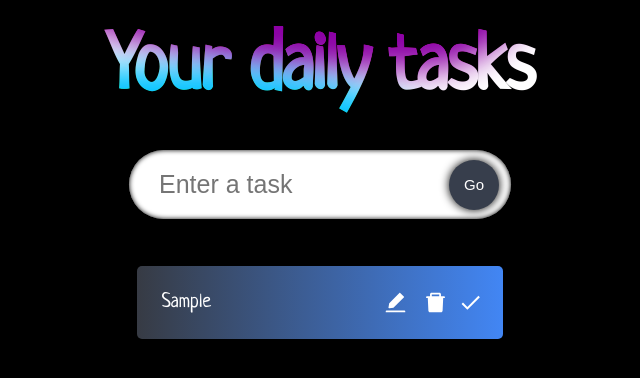
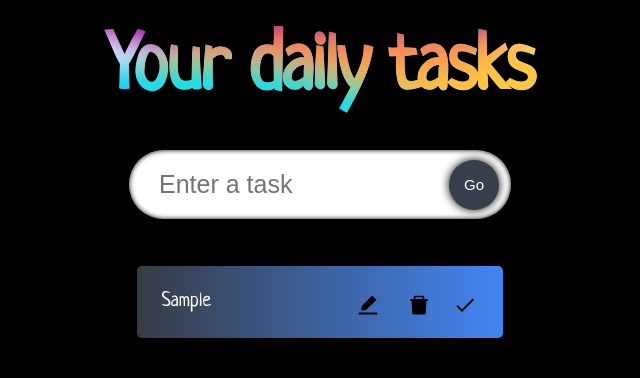
Before and after one commit to andrei-alexandrov/todo-app-typescript, a React (Create React App) app: page / in a window 1280 px wide. Both pictures are taken after typing "Sample" into the empty fields and a click on the button "Go". Shown: the top 378 px of the page, without its empty margins (320-960 px from the left). Built offline with nearby package versions, Linux system fonts and the light colour scheme.

Commit message:
optimization changes + added custom useLocaleStorage hook

```diff
--- a/src/App.tsx
+++ b/src/App.tsx
@@ -1,38 +1,41 @@
-import React, { useState, useEffect } from 'react';
-import InputField from './components/InputField/InputField';
+import React, { useState } from "react";
+import InputField from "./components/InputField/InputField";
+import useLocalStorage from "./useLocalStorage";
 
-import './App.css';
-import { Todo } from './model';
-import TodoList from './components/TodoList/TodoList';
-import GlowingText from './components/GlowingText/GlowingText';
+import "./App.css";
+import "./globalStyles.css";
+
+import { Todo } from "./model";
+import TodoList from "./components/TodoList/TodoList";
+import GlowingText from "./components/GlowingText/GlowingText";
+
+const LOCAL_STORAGE_KEY = "todos";
 
 const App: React.FC = () => {
   const [todo, setTodo] = useState<string | number>("");
-  const [todos, setTodos] = useState<Todo[]>([]);
+  const [todos, setTodos] = useLocalStorage<Todo[]>(LOCAL_STORAGE_KEY, []);
 
-  useEffect(() => {
-    const storedTodos = localStorage.getItem('todos');
-    if (storedTodos) {
-      setTodos(JSON.parse(storedTodos));
-    }
-  }, []);
+  // useEffect(() => {
+  //   const storedTodos = localStorage.getItem(LOCAL_STORAGE_KEY);
+  //   if (storedTodos) {
+  //     setTodos(JSON.parse(storedTodos));
+  //   }
+  // }, []);
 
-  useEffect(() => {
-    localStorage.setItem('todos', JSON.stringify(todos));
-  }, [todos]);
+  // useEffect(() => {
+  //   localStorage.setItem(LOCAL_STORAGE_KEY, JSON.stringify(todos));
+  // }, [todos]);
 
   const handleAdd = (e: React.FormEvent) => {
     e.preventDefault();
     if (todo) {
       setTodos((todos) => {
-        return (
-          [...todos, { id: Date.now(), todo: todo, isDone: false }]
-        )
-      })
+        return [...todos, { id: Date.now(), todo: todo, isDone: false }];
+      });
       setTodo("");
     }
-  }
-  console.log(todos)
+  };
+  console.log(todos);
 
   // const handleAdd = (e: React.FormEvent) => {
   //   e.preventDefault();
@@ -43,12 +46,11 @@ const App: React.FC = () => {
 
   return (
     <div className="app">
-      {/* <span className="heading">Your daily tasks</span> */}
       <GlowingText title="Your daily tasks" />
       <InputField todo={todo} setTodo={setTodo} handleAdd={handleAdd} />
       <TodoList todos={todos} setTodos={setTodos} />
     </div>
   );
-}
+};
 
 export default App;
--- a/src/components/GlowingText/GlowingText.css
+++ b/src/components/GlowingText/GlowingText.css
@@ -1,14 +1,3 @@
-:root {
-    --clr-1: #00c2ff;
-    --clr-2: #33ff8c;
-    --clr-3: #ffc640;
-    --clr-4: #8c00a5;
-    --blur: 1rem;
-    --fs: clamp(1rem, 8vw, 5rem);
-    --ls: clamp(-1.75px, -0.25vw,
-            -3.5px);
-}
-
 .content {
     width: 100%;
 }
--- a/src/components/GlowingText/GlowingText.tsx
+++ b/src/components/GlowingText/GlowingText.tsx
@@ -1,26 +1,25 @@
+import React from "react";
 import "./GlowingText.css";
 
 interface Props {
-    title: string
+  title: string;
 }
 
 const GlowingText: React.FC<Props> = ({ title }) => {
-    return (
-        <div className="content">
-            <h1 className="title">{title}
-                <div className="aurora">
-                    <div className="aurora-item">
-                    </div>
-                    <div className="aurora-tem">
-                    </div>
-                    <div className="aurora-item">
-                    </div>
-                    <div className="aurora-item">
-                    </div>
-                </div>
-            </h1>
+  const auroraItems = Array(4).fill(null);
+
+  return (
+    <div className="content">
+      <h1 className="title">
+        {title}
+        <div className="aurora">
+          {auroraItems.map((_, index) => (
+            <div key={index} className="aurora-item"></div>
+          ))}
         </div>
-    )
-}
+      </h1>
+    </div>
+  );
+};
 
 export default GlowingText;
--- a/src/components/SingleTodo/SingleTodo.css
+++ b/src/components/SingleTodo/SingleTodo.css
@@ -41,18 +41,38 @@
   position: relative;
   margin-right: 5px;
   margin-left: 12px;
+  background: none;
+  border: none;
+  cursor: pointer;
 }
 
 .edit-icon:hover {
   color: rgb(212, 139, 0);
 }
 
+.delete-icon {
+  background: none;
+  border: none;
+  cursor: pointer;
+}
+
 .delete-icon:hover {
   color: rgb(212, 0, 0);
 }
 
+.isDone-icon {
+  background: none;
+  border: none;
+  cursor: pointer;
+}
+
 .isDone-icon:hover {
   color: rgb(0, 212, 0);
+}
+
+.custom-icon-size {
+  width: 1.5rem;
+  height: 1.5rem;
 }
 
 @media screen and (max-width: 991px) {
--- a/src/components/SingleTodo/SingleTodo.tsx
+++ b/src/components/SingleTodo/SingleTodo.tsx
@@ -7,45 +7,49 @@ import Button from "../Button/Button";
 import "./SingleTodo.css";
 
 type Props = {
-    todo: Todo,
-    todos: Todo[],
-    setTodos: React.Dispatch<React.SetStateAction<Todo[]>>
-}
+  todo: Todo;
+  todos: Todo[];
+  setTodos: React.Dispatch<React.SetStateAction<Todo[]>>;
+};
 
 const SingleTodo: React.FC<Props> = ({ todo, todos, setTodos }) => {
   const [edit, setEdit] = useState<boolean>(false);
-    const [editTodo, setEditTodo] = useState<string | number>(todo.todo)
+  const [editTodo, setEditTodo] = useState<string | number>(todo.todo);
 
   const inputRef = useRef<HTMLInputElement>(null);
 
   useEffect(() => {
     inputRef.current?.focus();
-    }, [edit])
+  }, [edit]);
 
   const handleIsDone = (id: number) => {
     if (!edit) {
-            setTodos(todos.map((todo) => todo.id === id ? { ...todo, isDone: !todo.isDone } : todo))
+      setTodos(
+        todos.map((todo) =>
+          todo.id === id ? { ...todo, isDone: !todo.isDone } : todo
+        )
+      );
     }
-    }
+  };
 
   const handleDelete = (id: number) => {
-        setTodos(todos.filter((todo) => todo.id !== id));
-    }
+    setTodos((currentTodos) => currentTodos.filter((todo) => todo.id !== id));
+  };
 
   const handleEdit = (e: React.FormEvent, id: number) => {
     e.preventDefault();
 
-        setTodos(todos.map((todo) => {
-            return (
-                todo.id === id ? { ...todo, todo: editTodo } : todo
-            )
-        }))
+    setTodos(
+      todos.map((todo) => {
+        return todo.id === id ? { ...todo, todo: editTodo } : todo;
+      })
+    );
     setEdit(false);
-    }
+  };
 
   return (
     <form className="todos-single" onSubmit={(e) => handleEdit(e, todo.id)}>
-            {edit ?
+      {edit ? (
         <div className="edit-wrapper">
           <input
             className="todos-single-text"
@@ -55,15 +59,17 @@ const SingleTodo: React.FC<Props> = ({ todo, todos, setTodos }) => {
           />
           <Button styleBtn="edit-submit-btn">Ok</Button>
         </div>
-                :
-                todo.isDone ?
-                    <s style={{ color: "green" }} className="todos-single-text">{todo.todo}</s>
-                    :
+      ) : todo.isDone ? (
+        <s style={{ color: "green" }} className="todos-single-text">
+          {todo.todo}
+        </s>
+      ) : (
         <span className="todos-single-text">{todo.todo}</span>
-            }
+      )}
 
       <div className="icon-wrapper">
-                <span
+        <button
+          type="button"
           className="edit-icon"
           onClick={() => {
             if (!edit && !todo.isDone) {
@@ -71,24 +77,19 @@ const SingleTodo: React.FC<Props> = ({ todo, todos, setTodos }) => {
             }
           }}
         >
-                    <AiFillEdit />
-                </span>
+          <AiFillEdit className="custom-icon-size" />
+        </button>
 
-                <span
-                    className="delete-icon"
-                    onClick={() => handleDelete(todo.id)}
-                >
-                    <AiFillDelete />
-                </span>
+        <button className="delete-icon" onClick={() => handleDelete(todo.id)}>
+          <AiFillDelete className="custom-icon-size" />
+        </button>
 
-                <span
-                    className="isDone-icon"
-                    onClick={() => handleIsDone(todo.id)}
-                ><MdDone />
-                </span>
+        <button className="isDone-icon" onClick={() => handleIsDone(todo.id)}>
+          <MdDone className="custom-icon-size" />
+        </button>
       </div>
     </form>
-    )
-}
+  );
+};
 
 export default SingleTodo;
--- /dev/null
+++ b/src/globalStyles.css
@@ -0,0 +1,9 @@
+:root {
+    --clr-3: #ffc640;
+    --clr-1: #00c2ff;
+    --clr-2: #33ff8c;
+    --clr-4: #8c00a5;
+    --blur: 1rem;
+    --fs: clamp(1rem, 8vw, 5rem);
+    --ls: clamp(-1.75px, -0.25vw, -3.5px);
+}
--- a/src/index.tsx
+++ b/src/index.tsx
@@ -1,7 +1,8 @@
-import React from 'react';
+// import React from 'react';
 import ReactDOM from 'react-dom/client';
+import App from './App';
+
 import './index.css';
-import App from './App';
 
 const root = ReactDOM.createRoot(
   document.getElementById('root') as HTMLElement
--- /dev/null
+++ b/src/useLocalStorage.tsx
@@ -0,0 +1,19 @@
+import { useState, useEffect } from "react";
+
+function useLocalStorage<T>(key: string, initialValue: T) {
+  const [value, setValue] = useState<T>(() => {
+    const jsonValue = localStorage.getItem(key);
+    if (jsonValue !== null) {
+      return JSON.parse(jsonValue);
+    }
+    return initialValue;
+  });
+
+  useEffect(() => {
+    localStorage.setItem(key, JSON.stringify(value));
+  }, [key, value]);
+
+  return [value, setValue] as const;
+}
+
+export default useLocalStorage;
--- a/src/variables.css
+++ b/src/variables.css
@@ -1,8 +1,5 @@
 :root {
-
-
     generalBtnStyles {
         background-color: red;
-
     }
 }
```
Also changed, not shown: src/images/taskify-edit.png (added). Lines whose indentation alone changed are shown as unchanged.
